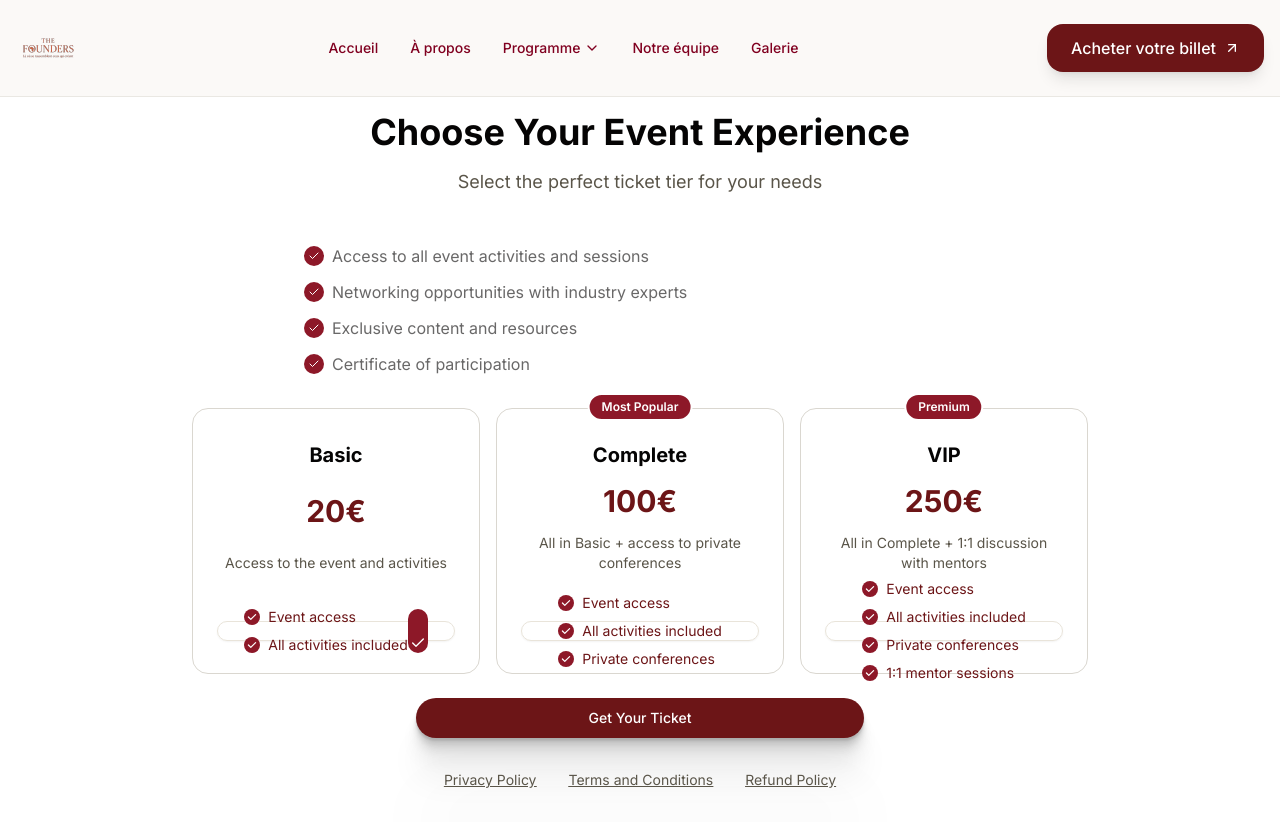
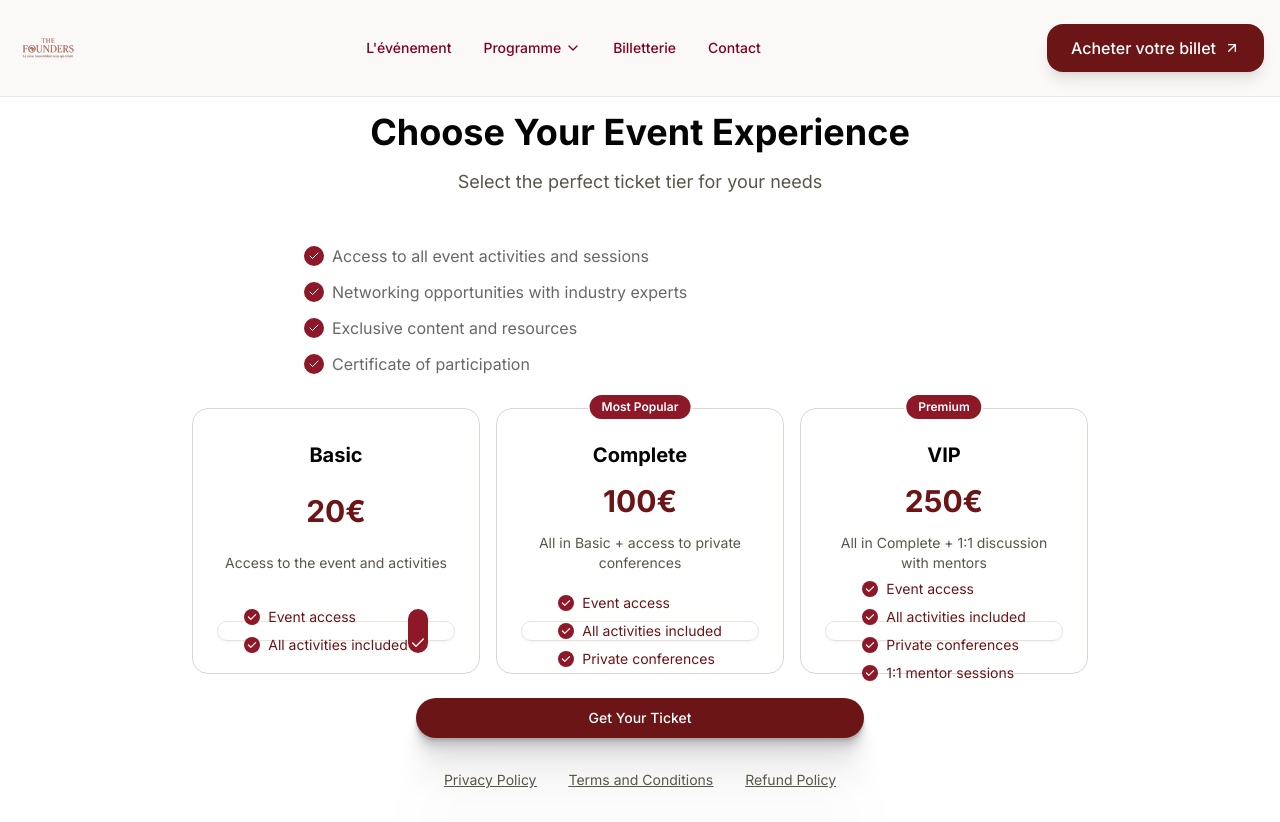
Before and after one commit to Longaing/Afro-event, a Next.js app: page /Afro-event/pricing in a window 1280 px wide. Built offline with nearby package versions, Linux system fonts and the light colour scheme.

Commit message:
Fix navbar items and environment variables

```diff
--- a/src/components/layout/header.tsx
+++ b/src/components/layout/header.tsx
@@ -12,12 +12,8 @@ interface HeaderProps {
 
 const navItems = [
   {
-    label: "Accueil",
-    href: "/",
-  },
-  {
-    label: "À propos",
-    href: "/#showcase",
+    label: "L'événement",
+    href: "/#features",
   },
   {
     label: "Programme",
@@ -25,11 +21,11 @@ const navItems = [
     hasDropdown: true,
   },
   {
-    label: "Notre équipe",
-    href: "/notre-equipe",
+    label: "Billetterie",
+    href: "/pricing",
   },
   {
-    label: "Galerie",
+    label: "Contact",
     href: "/terms-and-conditions",
   },
 ];
--- a/src/lib/redirect.ts
+++ b/src/lib/redirect.ts
@@ -3,13 +3,9 @@
 import { useEffect } from "react";
 import { toast } from "sonner";
 
-const redirectUrl = process.env.NEXT_PUBLIC_APP_REDIRECT_URL;
+const redirectUrl = process.env.NEXT_PUBLIC_APP_REDIRECT_URL || "https://longaing.github.io/Afro-event";
 
 export function getMobileRedirectUrl(transactionId: string): string {
-  if (!redirectUrl) {
-    throw new Error("Missing redirect URL");
-  }
-
   return `${redirectUrl}?transactionId=${transactionId}`;
 }
 
@@ -18,7 +14,7 @@ export function useRedirectWarning() {
     if (typeof window === "undefined") return;
 
     const isLocalhost = ["localhost", "127.0.0.1"].includes(window.location.hostname);
-    const redirectUrl = process.env.NEXT_PUBLIC_APP_REDIRECT_URL;
+    const redirectUrl = process.env.NEXT_PUBLIC_APP_REDIRECT_URL || "https://longaing.github.io/Afro-event";
 
     if (!isLocalhost && !redirectUrl) {
       setTimeout(() => {
```
